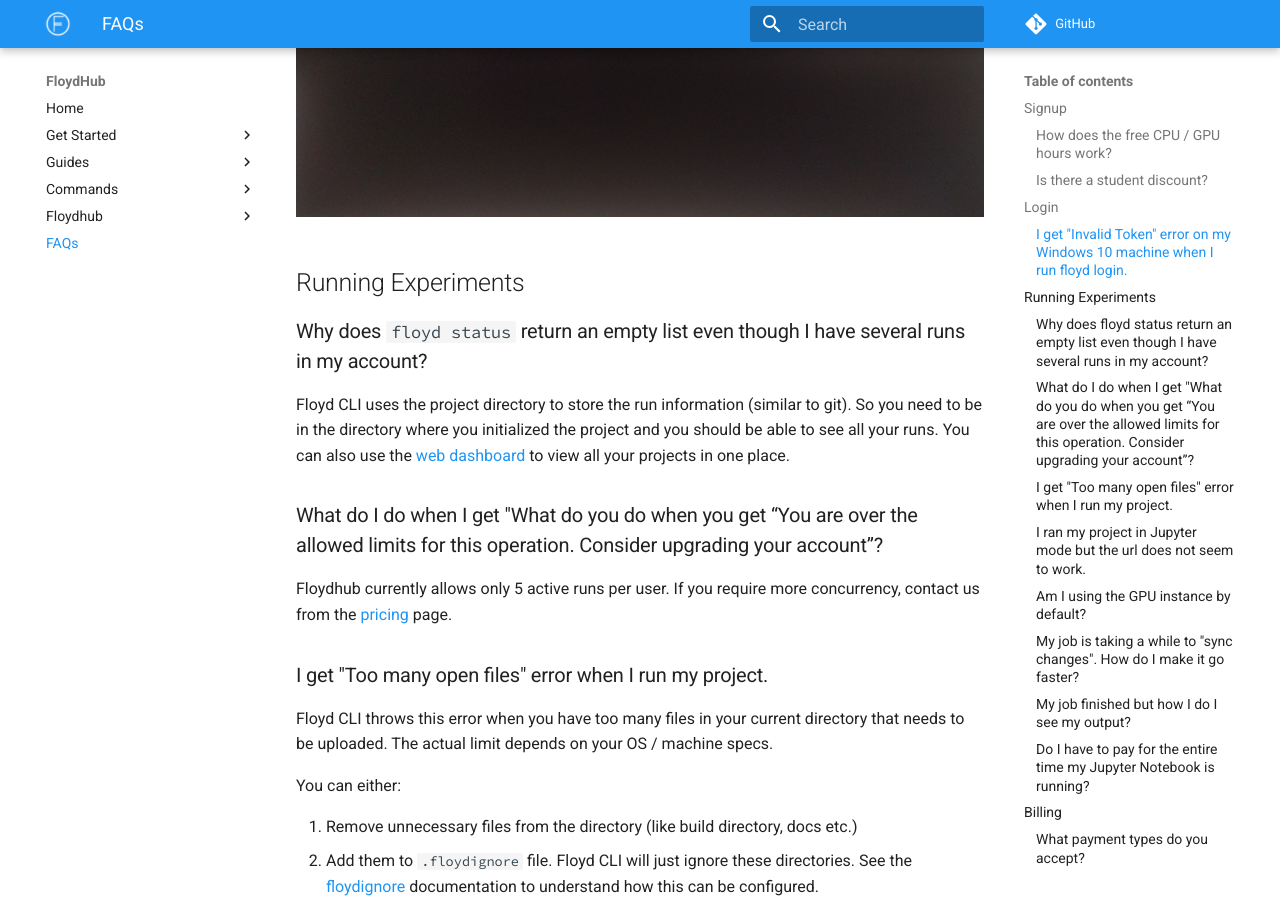
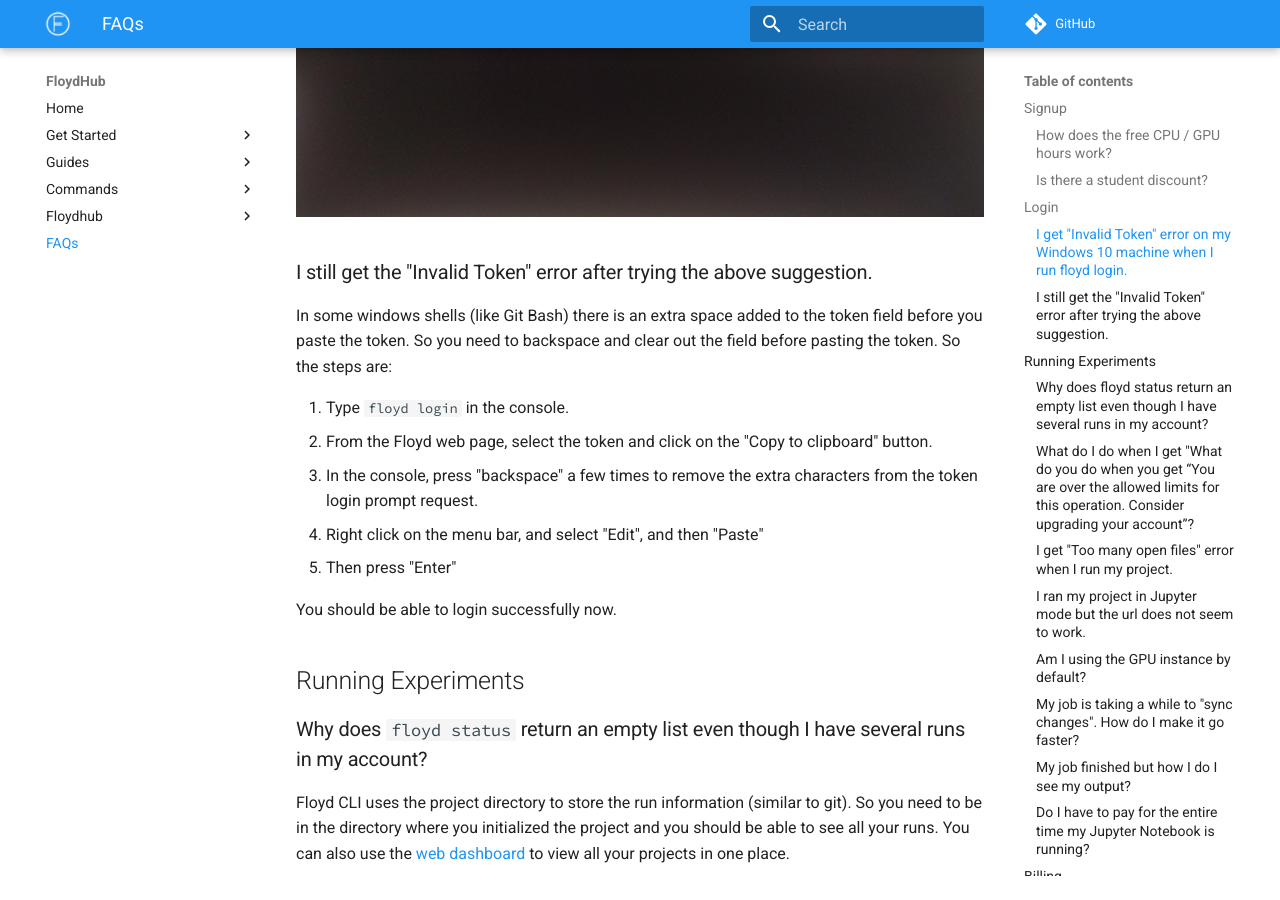
Before and after one commit to floydhub/floyd-docs, an MkDocs documentation site: the page built from docs/faq.md, in a window 1280 px wide and 900 px high, scrolled down 879 px. Built offline with MkDocs 1.6.1 and Material for MkDocs 9.7.7, drawn with Linux system fonts in a browser that asks for light colours; comment, search, counter and statistics services are not loaded; old or Windows-style settings are respelled for this version of MkDocs.

Commit message:
FAQ: Another solution to the windows token issue

```diff
--- a/docs/faq.md
+++ b/docs/faq.md
@@ -23,6 +23,19 @@
 ![Windows 10 Login](../img/login_win_10.jpg)
 
 
+### I still get the "Invalid Token" error after trying the above suggestion.
+
+In some windows shells (like Git Bash) there is an extra space added to the token field
+before you paste the token. So you need to backspace and clear out the field before pasting
+the token. So the steps are:
+
+1. Type `floyd login` in the console.
+2. From the Floyd web page, select the token and click on the "Copy to clipboard" button.
+3. In the console, press "backspace" a few times to remove the extra characters from the token login prompt request.
+4. Right click on the menu bar, and select "Edit", and then "Paste"
+5. Then press "Enter"
+
+You should be able to login successfully now.
 
 ## Running Experiments
 
```
